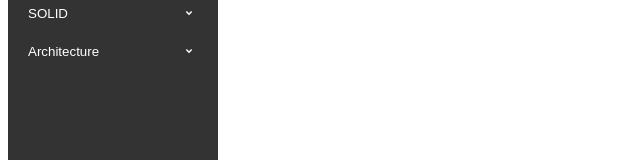
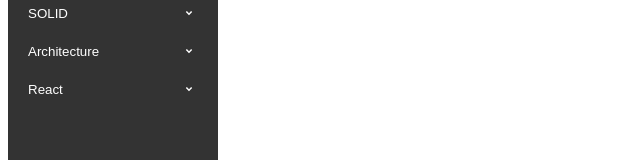
Before and after one commit to sergeypoddubnii/js-tricks, a React (Create React App) app: page / in a window 1280 px wide. Shown: the part 243-403 px from the top of the page, without its empty margins (0-640 px from the left). Built offline with nearby package versions, Linux system fonts and the light colour scheme.

Commit message:
add react sub menu

```diff
--- a/src/App.tsx
+++ b/src/App.tsx
@@ -15,6 +15,7 @@ import InterfaceSegregation from './Pages/solid/interface-segregation';
 import DependencyInversion from './Pages/solid/dependency-inversion';
 import OopPrinciples from './Pages/oop-principles';
 import Flux from './Pages/architectures/flux';
+import React18 from './Pages/react/react-18';
 
 function App() {
 	return (
@@ -38,6 +39,8 @@ function App() {
 						<Route path={routes.SOLID.DEPENDENCY_INVERSION} element={<DependencyInversion/>} />
 						{/*architecture*/}
 						<Route path={routes.ARCHITECTURE.FLUX} element={<Flux/>} />
+						{/*react*/}
+						<Route path={routes.REACT.V_18} element={<React18/>} />
 					</Routes>
 				</div>
 			</BrowserRouter>
--- a/src/Components/navigation/index.tsx
+++ b/src/Components/navigation/index.tsx
@@ -63,6 +63,11 @@ const Navigation = () => {
 		name: 'Flux'
 	}];
 
+	const react = [{
+		route: routes.REACT.V_18,
+		name: 'React v-18'
+	}];
+
 	return (
 		<nav>
 			<ul className='nav'>
@@ -89,6 +94,10 @@ const Navigation = () => {
 					title='Architecture'
 					subList={architecture}
 				/>
+				<SubMenu
+					title='React'
+					subList={react}
+				/>
 			</ul>
 		</nav>
 	);
--- /dev/null
+++ b/src/Pages/react/react-18/index.tsx
@@ -0,0 +1,16 @@
+import React from 'react';
+import Card from 'Components/card';
+
+const React18 = () => {
+	return (
+		<Card title='React v18'>
+			<p>React v18</p>
+			<p>
+				link:
+				<a href={'https://www.freecodecamp.org/news/react-18-new-features/'} target='_blank' rel="noreferrer">article</a>
+			</p>
+		</Card>
+	);
+};
+
+export default React18;
--- a/src/routes.ts
+++ b/src/routes.ts
@@ -16,6 +16,9 @@ const routes = {
 	ECMASCRIPT: {
 		'2022': '/ecmascript/2022'
 	},
+	REACT: {
+		V_18: '/react/v-18'
+	},
 	SOLID: {
 		SINGLE_RESPONSIBILITY: '/solid/single-responsibility',
 		OPEN_CLOSE: '/solid/open-close',
```
